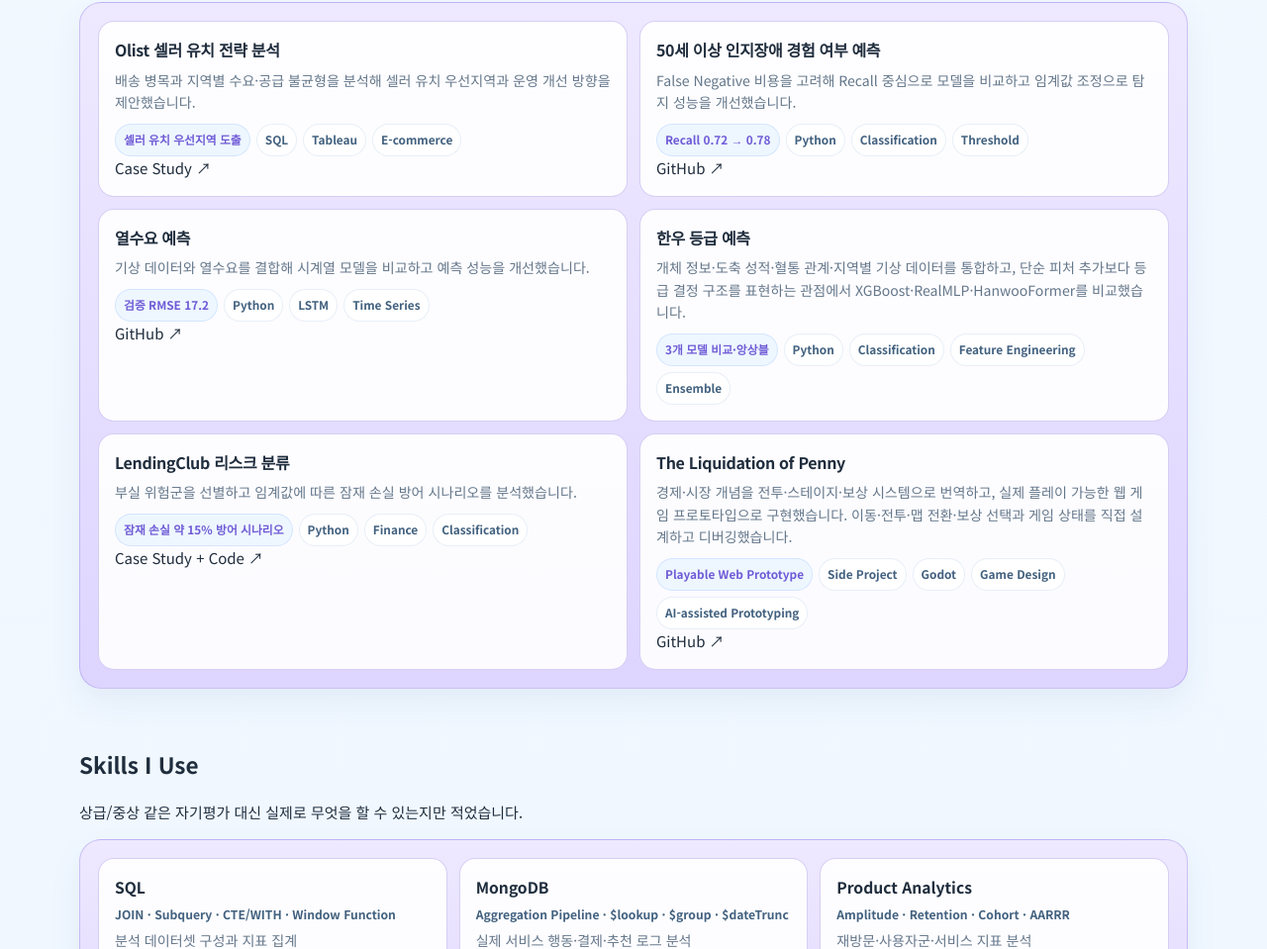
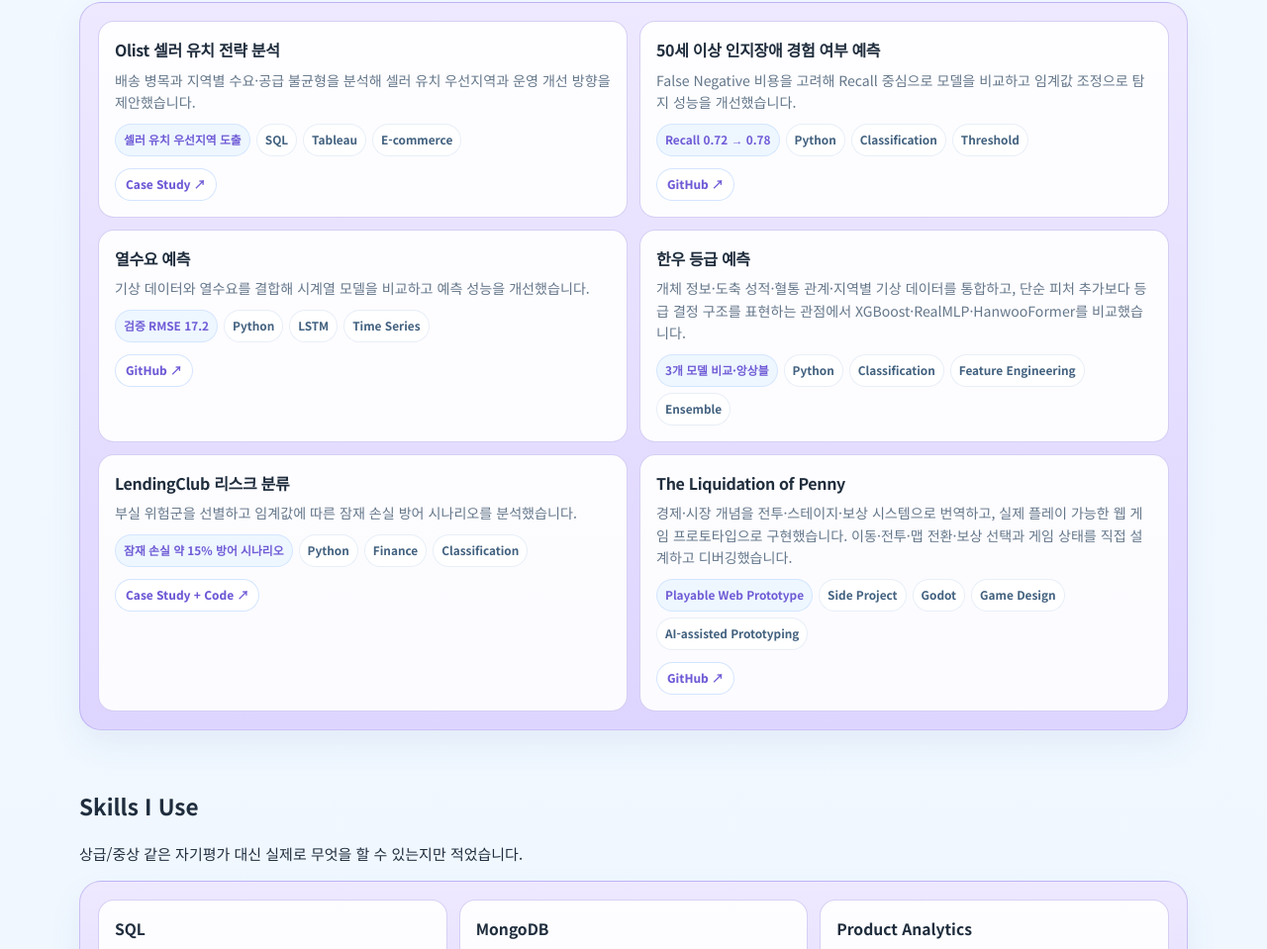
Before and after one commit to ryemso/Portpolio, a plain HTML site: page index.html in a window 1280 px wide. Shown: the part 3056-4015 px from the top of the page at 99% size. Drawn offline with Linux system fonts and the light colour scheme.

Commit message:
Style project evidence links

```diff
--- a/style.css
+++ b/style.css
@@ -697,3 +697,29 @@ body.theme-hynix .eyebrow {
   .stat-row { grid-template-columns: 1fr; }
   .training-row { flex-direction: column; }
 }
+
+
+
+
+/* Direct evidence links */
+.project-source-link {
+  display: inline-flex;
+  align-items: center;
+  width: fit-content;
+  margin-left: 6px;
+  padding: 6px 10px;
+  border-radius: 999px;
+  border: 1px solid rgba(77, 146, 255, 0.24);
+  background: rgba(255,255,255,0.92);
+  color: var(--accent);
+  font-size: 0.74rem;
+  font-weight: 800;
+  transition: transform .15s ease, border-color .15s ease;
+}
+.project-source-link:hover {
+  transform: translateY(-1px);
+  border-color: var(--accent);
+}
+.project-card-link {
+  margin: 12px 0 0;
+}
```
